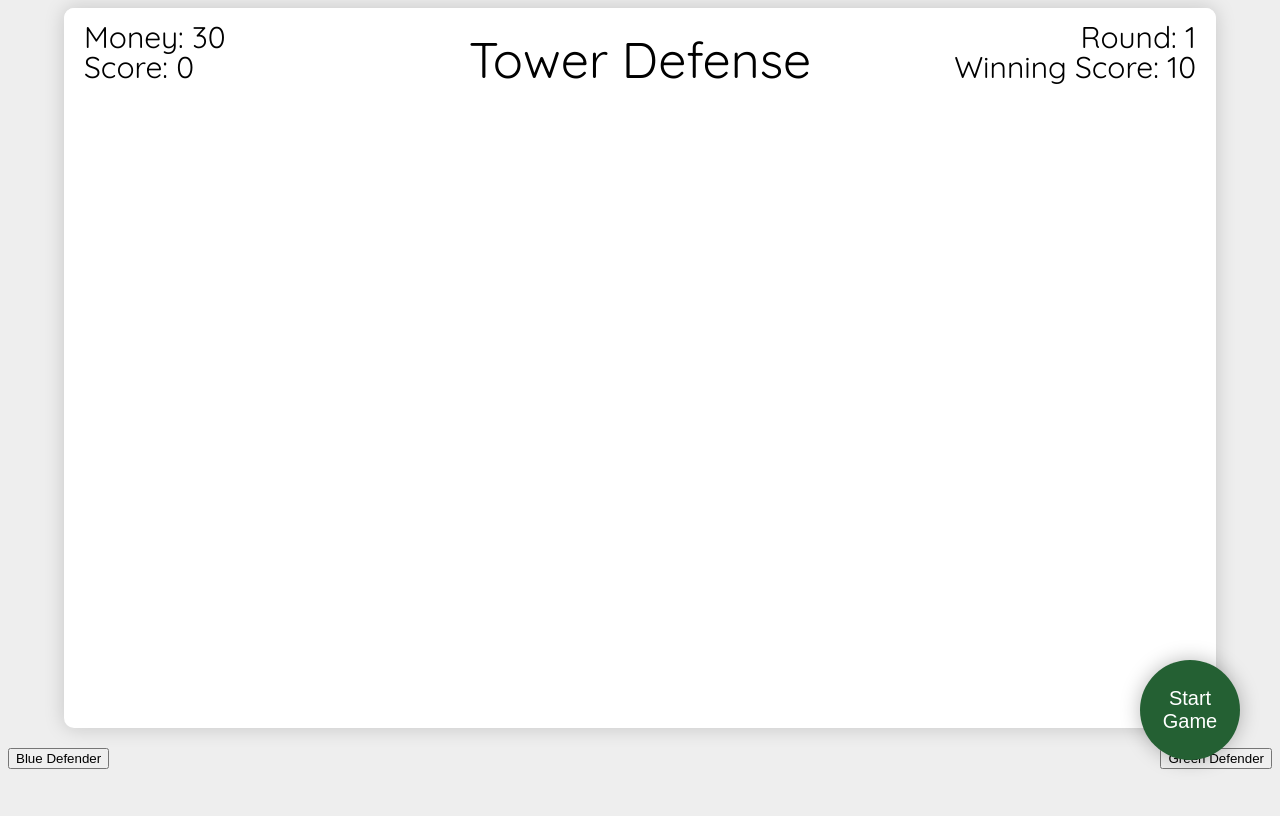
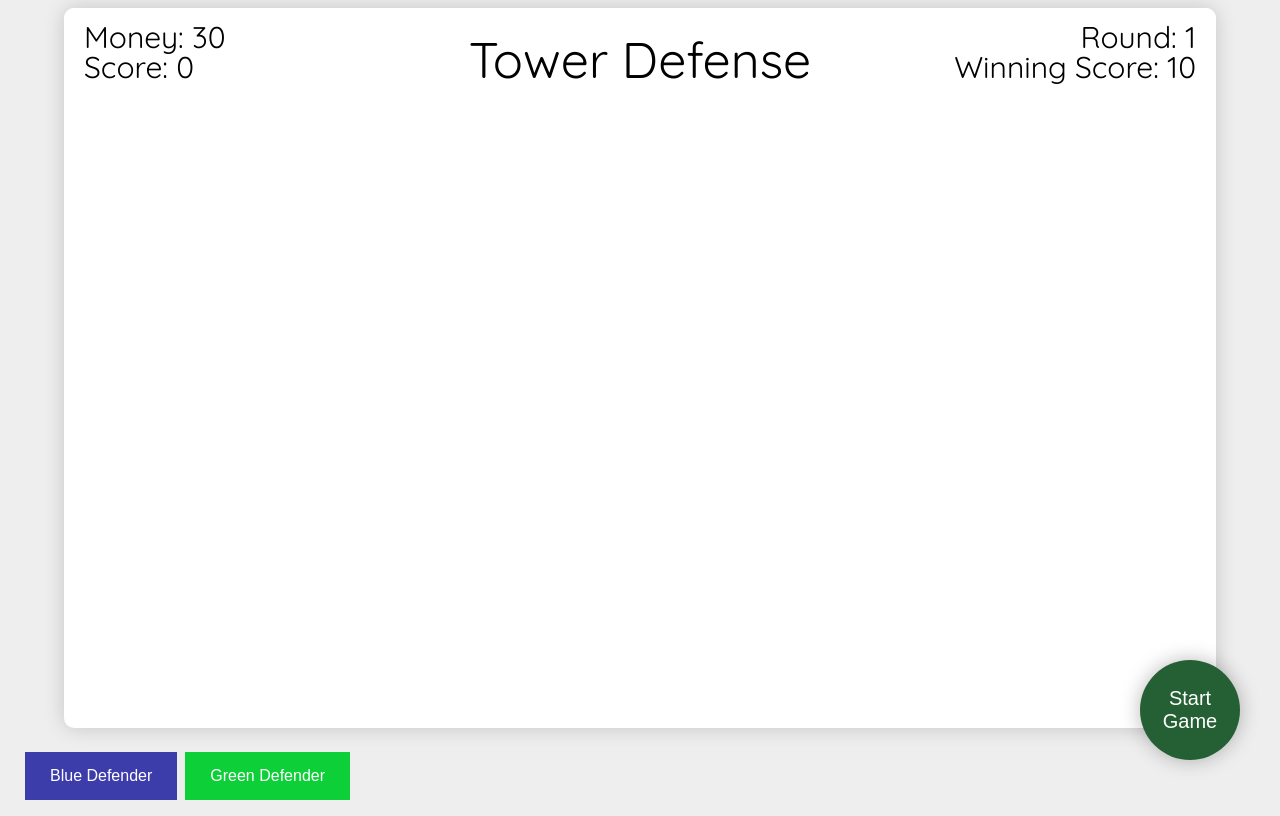
Before and after one commit to ethancanne/tower-defense, a plain HTML site: page src/index.html in a window 1280 px wide. Shown: the top 816 px of the page. Drawn offline with Linux system fonts and the light colour scheme.

Commit message:
Add files via upload

```diff
--- a/src/styles/main.css
+++ b/src/styles/main.css
@@ -14,17 +14,45 @@ body {
 }
 
 .defenders {
-  padding: 20px;
+
+  padding: 20px 20px 20px 50px;
   width: 100%;
   height: 40px;
   z-index: 0;
-  display: flex;
-  justify-content: space-between;
-  align-items: start;
 }
-.defender.blue-defender {
+.defenders.blue-defender {
+
+
 }
-.defender.green-defender {
+.defenders.green-defender {
+
+}
+
+#blue-defender {
+  border: none;
+  color: white;
+  background-color: rgb(60, 60, 170);
+  padding: 15px 25px;
+  text-align: center;
+  text-decoration: none;
+  display: inline-block;
+  font-size: 16px;
+  margin: 4px 2px;
+  cursor: pointer;
+}
+
+#green-defender{
+  border: none;
+  color: white;
+  background-color: rgb(13, 207, 55);
+  padding: 15px 25px;
+  text-align: center;
+  text-decoration: none;
+  display: inline-block;
+  font-size: 16px;
+  margin: 4px 2px;
+  cursor: pointer;
+  pos
 }
 
 #canvas1 {
```
